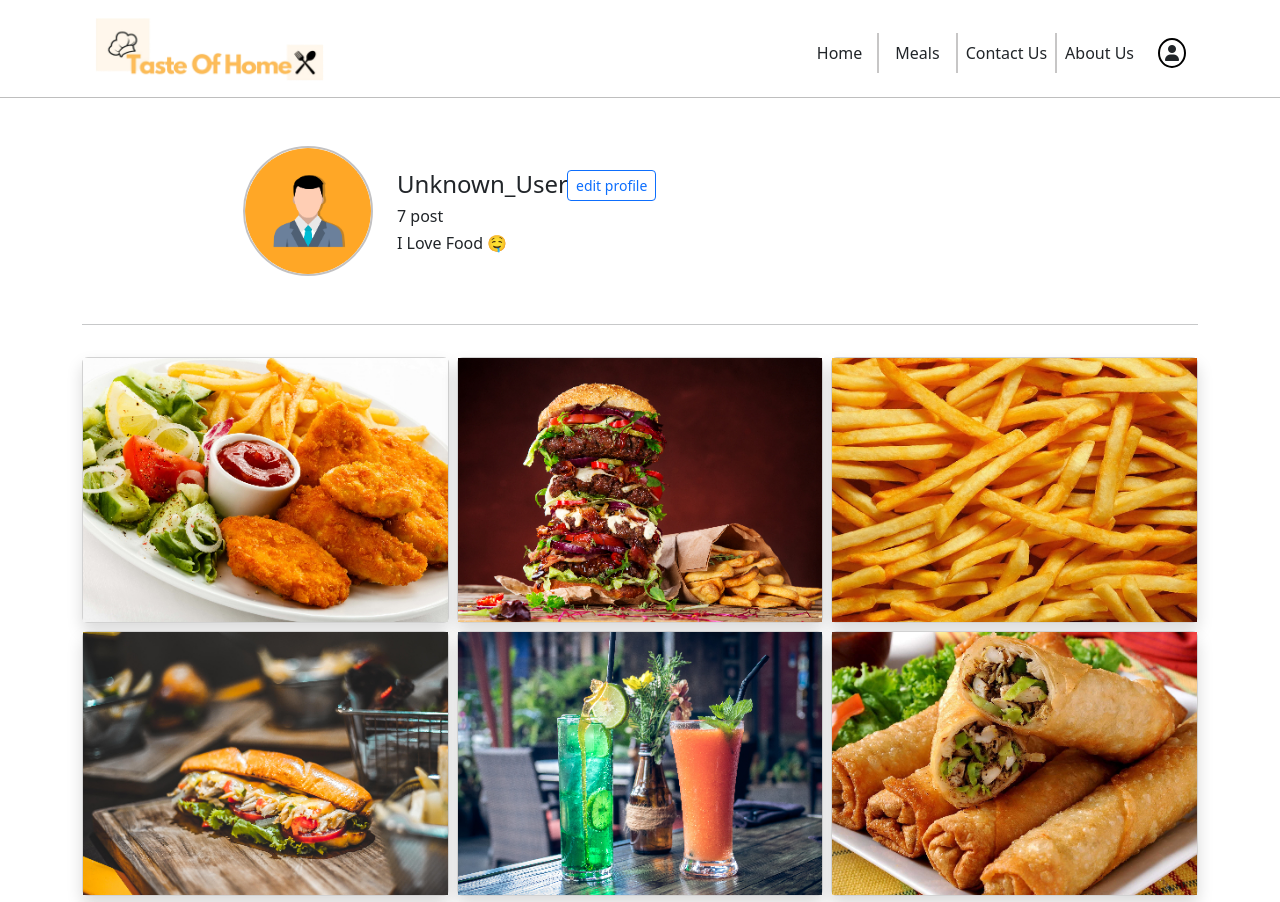
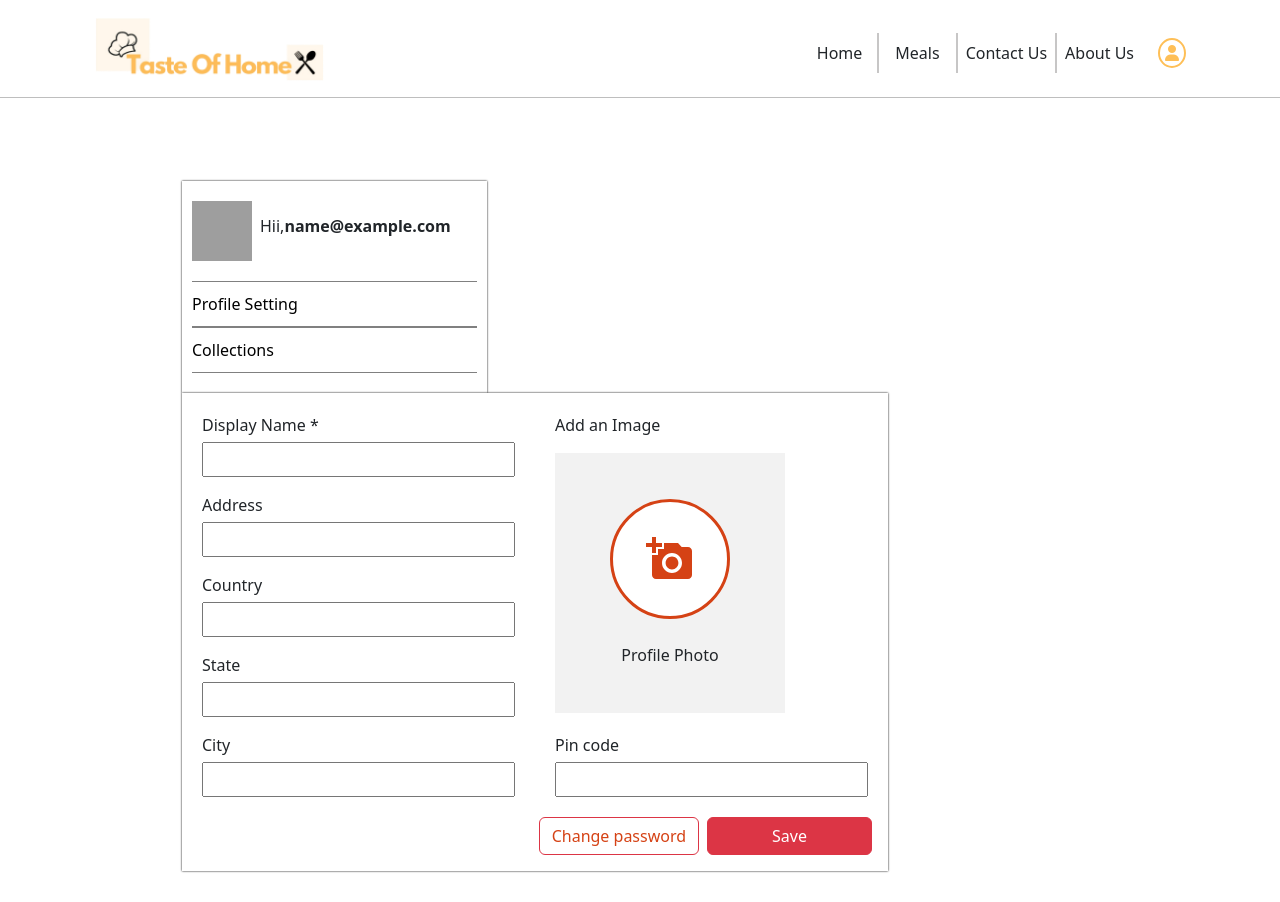
Before and after one commit to kevalpaghadal/Recipe-sharing, a Django app: page /account/userProfile/ in a window 1280 px wide. Shown: the top 902 px of the page. Run offline with Django 5.2, Linux system fonts and the light colour scheme; the visitor is signed in with stand-in values (Sample User, id 1); data comes from the database, SQL or seed files in the repository; grey boxes are pictures that could not be loaded.

Commit message:
some page design change

```diff
--- a/RSW/static/css/style.css
+++ b/RSW/static/css/style.css
@@ -1,4 +1,7 @@
 /* navbar page */
+.transparent{
+  background-color: transparent;
+}
 
 /* dropdowns */
 .dropbtn {
@@ -34,7 +37,7 @@
 /* user_icon */
 .user_icon{
     font-size: 16px;
-    border: 2px solid black;
+    border: 2px solid #febf57;
     border-radius: 50%;
     padding: 5px;
 }
@@ -235,3 +267,96 @@ font-size: 25px;
   background-position: right;
   background-size: cover;
 }
+
+/* ------------------------------------------------------ */
+/* profile setting */
+.container1{
+  margin: 83px auto;
+}
+
+.row1 {
+  margin: auto 100px;
+}
+
+.col-4 {
+  padding: 20px 10px;
+  max-height: 300px;
+  box-shadow: 0px 0px 2px black;
+  background-color: white;
+}
+
+.col-1{
+  width: 10px;
+}
+.col-7 {
+  width: 706px;
+  box-shadow: 0px 0px 2px black;
+  background-color: white;
+}
+
+.sidelink{
+  margin-top: 20px;
+}
+
+.link {
+  text-decoration: none;
+  list-style: none;
+  color: black;
+  padding: 10px 0px;
+  border-bottom: 1px solid gray;
+  border-top: 1px solid gray;
+}
+
+.link:hover {
+  color: rgb(255, 162, 0);
+  background-color: rgba(211, 211, 211, 0.136);
+}
+
+.link:focus {
+  color: #d54215;
+  padding-left: 3px;
+  border-left: 8px solid #d54215;
+
+}
+
+.col-6 {
+  padding: 20px 20px;
+}
+
+.addImage__button {
+  display: flex;
+  flex-direction: column;
+  align-items: center;
+  justify-content: center;
+  gap: 24px;
+  height: 260px;
+  width: 230px;
+  background-color: rgba(0, 0, 0, .05);
+  cursor: pointer;
+}
+
+.addImage__buttonIcon {
+  display: flex;
+  justify-content: center;
+  align-items: center;
+  border-radius: 60px;
+  background-color: #fff;
+  height: 120px;
+  width: 120px;
+  border: 3px #d54215 solid
+}
+
+.input_fields {
+  margin-top: 5px;
+  height: 35px;
+  width: 100%;
+  outline: none;
+}
+
+.linkhover{
+  color: #d54215;
+}
+
+.linkhover:hover{
+  color: white;
+}
--- a/RSW/static/js/custom.js
+++ b/RSW/static/js/custom.js
@@ -1,26 +1,30 @@
 $(document).ready(function(){
+    let inputCounter = 3; // Initialize a counter for input IDs
+
     $('#rowAdder').click(function (e) {
         e.preventDefault();
-        newRowAdd =
+        const newRowAdd =
         '<div class="inputfield" id="row">'+
-        '<input type="email" id="form3Example3" class="form-control rounded-0 border border-dark input_field" placeholder="Add Ingrediants" />'+
+        `<input type="text" id="ingre-${inputCounter}" name="ingre-${inputCounter}" class="form-control rounded-0 border border-dark input_field" placeholder="Add Ingredients" />`+
         '<a href=""  id="DeleteRow"><i class="fa-solid fa-xmark text-dark "></i></a> </div>';
 
         $('#newinput').append(newRowAdd);
+        inputCounter++; // Increment the counter for the next input field
+        $('#js_inputCounter').val(inputCounter);
     });
 
     $("body").on("click", "#DeleteRow", function (e) {
         e.preventDefault();
         $(this).parents("#row").remove();
     })
- });
+});
 
 $(document).ready(function (){
     $('#textareaAdder').click(function (e) {
         e.preventDefault();
         newRowAdd =
         '<div class="inputfield" id="row">'+
-        '<textarea type="email" id="form3Example3" class="form-control rounded-0 border border-dark input_field" placeholder="Add Step"></textarea>'+
+        '<textarea type="text" name="step" class="form-control rounded-0 border border-dark input_field" placeholder="Add Step"></textarea>'+
         '<a href=""  id="DeleteRow"><i class="fa-solid fa-xmark text-dark "></i></a> </div>';
 
         $('#newinputstep').append(newRowAdd);
--- a/RSW/urls.py
+++ b/RSW/urls.py
@@ -21,9 +21,10 @@ from django.conf import settings
 from django.conf.urls.static import static
 
 urlpatterns = [
-    path('admin/', admin.site.urls),
+    path('admin/', admin.site.urls , name='admin'),
     path('' , views.home, name='home'),
     path('account/', include('account.urls')),
 
     path('contact_us', views.contact_us, name='contact_us'),
+    path('about_us', views.about_us, name='about_us'),
 ] + static(settings.MEDIA_URL, document_root=settings.MEDIA_ROOT)
--- a/RSW/views.py
+++ b/RSW/views.py
@@ -6,3 +6,7 @@ def home(request):
 
 def contact_us(request):
     return render(request , 'contact_us.html')
+
+
+def about_us(request):
+    return render(request , 'about_us.html')
--- a/account/urls.py
+++ b/account/urls.py
@@ -7,6 +7,7 @@ urlpatterns = [
     path('logoutUser/' , views.logoutUser , name='logoutUser'),
     path('userProfile/' , views.userProfile, name='userProfile'),
     path('addRecipe/', views.addRecipe , name='addRecipe'),
+    path('yourRecipe/', views.yourRecipe , name='yourRecipe'),
 
     path('activate/<uidb64>/<token>/' , views.activate , name='activate'),
 
--- a/account/views.py
+++ b/account/views.py
@@ -88,11 +88,43 @@ def logoutUser(request):
 
 @login_required(login_url = 'loginUser')
 def userProfile(request):
-    return render(request , 'account/userProfile.html')
+    user = User.objects.get(pk = request.user.pk)
+    return render(request , 'account/userProfile.html',{'user' : user})
 
 @login_required(login_url = 'loginUser')
 def addRecipe(request):
+    ingrediants = []
+    steps = []
+    if request.method == 'POST':
+        titel = request.POST['titel']
+        description = request.POST['description']
+        # photo = request.POST['photo']
+        ingrediant_ct = request.POST['js_inputCounter']
+        for i in range(1 , int(ingrediant_ct)):
+            ingrediants.append(request.POST['ingre-'+str(i)])
+            # print(request.POST['ingre-'+str(i)])
+
+        print(ingrediants)
+
+
+        # ste_ct = request.POST['js_inputCounter']
+        # for i in range(1 , int(ste_ct)):
+        #     steps.append(request.POST['ste-'+str(i)])
+
+        # print(steps)
+
+        prep_time = request.POST['prep_time']
+        prep_time_unit = request.POST['prep_time_unit']
+
+        return redirect('addRecipe')
+
+
     return render(request , 'account/addRecipe.html')
+
+
+def yourRecipe(requset):
+    return render(requset , 'account/yourRecipe.html')
+
 
 
 def forgot_password(request):
--- /dev/null
+++ b/templates/about_us.html
@@ -0,0 +1 @@
+{% extends 'base.html'%}
--- a/templates/account/userProfile.html
+++ b/templates/account/userProfile.html
@@ -4,58 +4,71 @@
 
 {% block content %}
 
-<div class="container">
-    <div class="row mx-5 mb-md-5 d-flex">
-        <div class="col-3 d-flex justify-content-end">
-            <img src="{% static 'images/profile_avatar.png' %}" class="mt-5" alt="profile photo"
-                style="border-radius: 50%; border: 2px solid #89878883; object-fit: cover; height: 130px; width: 130px;">
-        </div>
-        <div class="col-2 mt-4">
-            <h4 class="username mt-5">Unknown_User</h4>
-            <h6 class="countpost">7 post</h6>
-            <h6 class="bio">I Love Food 🤤</h6>
-        </div>
-        <div class="col-sm-2 mt-md-4">
-            <a href="#"><button type="button" class="btn btn-outline-primary mt-5 btn-sm px-4 px-md-2">edit
-                    profile</button></a>
-        </div>
-    </div>
-    <hr>
-    <div class="row row-cols-3 g-0 g-md-2 mt-4">
-        <div class="col">
-            <div class="card shadow ">
-                <img src="{% static 'images/cardphoto1.jpg' %}" class="" alt="cardphoto1">
+<div class="container container1">
+    <div class="row row1">
+        <div class="col-4">
+            <div class="d-flex gap-2 flex-wrap">
+                <img src="..." alt="" height="60px" width="60px" class="proimg">
+                <h6 class=" d-flex align-items-center">Hii, <b>{{user.email}}</b></h6>
+            </div>
+            <div class="sidelink">
+                <a href="#" class="d-block link">Profile Setting</a>
+                <a href="#" class="d-block link">Collections</a>
             </div>
         </div>
-        <div class="col">
-            <div class=" card shadow">
-                <img src="{% static 'images/cardphoto2.jpg' %}" class="" alt="cardphoto2">
-            </div>
+        <div class="col-1">
+
         </div>
-        <div class="col">
-            <div class="card shadow">
-                <img src="{% static 'images/cardphoto3.jpg' %}" class="" alt="cardphoto3">
-            </div>
-        </div>
-        <div class="col">
-            <div class="card shadow ">
-                <img src="{% static 'images/cardphoto4.jpg' %}" class="" alt="cardphoto1">
-            </div>
-        </div>
-        <div class="col">
-            <div class=" card shadow">
-                <img src="{% static 'images/cardphoto5.jpg' %}" class="" alt="cardphoto2">
-            </div>
-        </div>
-        <div class="col">
-            <div class="card shadow">
-                <img src="{% static 'images/cardphoto6.jpg' %}" class="" alt="cardphoto3">
-            </div>
-        </div>
-        <div class="col">
-            <div class="card shadow">
-                <img src="{% static 'images/cardphoto7.jpg' %}" class="" alt="cardphoto3">
-            </div>
+        <div class="col-7">
+            <form action="#">
+
+                <div class="row">
+                    <div class="col-6">
+
+                        <label for="" class="d-block">Display Name *</label>
+                        <input type="text" name="" id="" class="input_fields">
+
+                        <label for="" class="d-block mt-3">Address</label>
+                        <input type="text" name="" id="" class="input_fields">
+
+                        <label for="" class="d-block mt-3">Country</label>
+                        <input type="text" name="" id="" class="input_fields">
+
+                        <label for="" class="d-block mt-3">State</label>
+                        <input type="text" name="" id="" class="input_fields">
+
+                        <label for="" class="d-block mt-3">City</label>
+                        <input type="text" name="" id="" class="input_fields">
+
+                    </div>
+                    <div class="col-6">
+                        <div class="addImage">
+                            <div class="addImage__label pb-3">Add an Image</div>
+                            <label class="addImage__button" for="fileUpload">
+                                <input type="file" id="fileUpload" name="" accept="image/*" value=""
+                                    style="display: none;">
+                                <div class="addImage__buttonIcon">
+                                    <svg class="icon" width="48" height="48" role="img" viewBox="0 0 48 48">
+                                        <path fill="#d54215"
+                                            d="M6 8V2h4v6h6v4h-6v6H6v-6H0V8h6zm6 12v-6h6V8h14l3.66 4H42c2.2 0 4 1.8 4 4v24c0 2.2-1.8 4-4 4H10c-2.2 0-4-1.8-4-4V20h6zm14 18c5.52 0 10-4.48 10-10s-4.48-10-10-10-10 4.48-10 10 4.48 10 10 10zm-6.4-10c0 3.54 2.86 6.4 6.4 6.4 3.54 0 6.4-2.86 6.4-6.4 0-3.54-2.86-6.4-6.4-6.4-3.54 0-6.4 2.86-6.4 6.4z">
+                                        </path>
+                                    </svg>
+                                </div>
+                                <div>Profile Photo</div>
+                            </label>
+                            <label for="" class="d-block" style="margin-top: 20px;">Pin code</label>
+                            <input type="text" name="" id="" class="input_fields">
+                        </div>
+                    </div>
+                    <div class="buttons d-flex justify-content-end gap-2 pb-3 ps-0 pe-3">
+
+                        <button class="btn btn-outline-danger linkhover"><a href="{% url 'reset_password' %}"
+                                class="nav-link">Change password</a></button>
+                        <button type="submit" class="btn btn-danger"
+                            style="padding-left: 4rem; padding-right: 4rem;">Save</button>
+                    </div>
+                </div>
+            </form>
         </div>
     </div>
 </div>
--- a/templates/includes/navbar.html
+++ b/templates/includes/navbar.html
@@ -1,5 +1,5 @@
 {% load static %}
-<div class="container-fluid nav-shadow bg-white" id="meals" style="border-bottom: 1px solid rgba(91, 91, 91, 0.395);">
+<div class="container-fluid transparent" id="meals" style="border-bottom: 1px solid rgba(91, 91, 91, 0.395);">
     <div class="container">
         <nav class="navbar navbar-expand-md d-flex">
             <div class="container mt-2">
@@ -41,7 +41,7 @@
                             </li>
 
                             <li class="nav-item left_side_border">
-                                <a class="nav-link text-dark" href="/about_us.html">About Us</a>
+                                <a class="nav-link text-dark" href="{% url 'about_us'%}">About Us</a>
                             </li>
 
 
@@ -65,9 +65,13 @@
 
                         {% if user.is_authenticated %}
                         <div class="dropdown">
-                            <div class="dropbtn"><i class="fa-solid fa-user user_icon ms-3"></i></div>
+                            <div class="dropbtn"><i class="fa-solid fa-user user_icon ms-3" style="color: #febf57;"></i></div>
+
+
+
                             <div class="dropdown-content">
                                 <a href="{% url 'userProfile' %}">My profile</a>
+                                <a href="{% url 'yourRecipe' %}">Your recipe</a>
                                 <a href="{% url 'addRecipe' %}">Add recipe</a>
                                 <a href="{% url 'logoutUser'%}" class="text-danger fw-bold">Logout</a>
                             </div>
```
Also changed, not shown: other parts of RSW/static/css/style.css (+34 -5 lines), account/models.py (+17 -0 lines), templates/account/addRecipe.html (+42 -18 lines), templates/account/yourRecipe.html (added, +133 -0 lines), templates/home.html (+13 -6 lines), RSW/static/images/footer-backimg.jpg (added), account/migrations/0003_addrecipe.py (added), account/migrations/0004_alter_addrecipe_ingrediants_alter_addrecipe_titel.py (added), account/migrations/0005_alter_addrecipe_description_alter_addrecipe_step_and_more.py (added), account/migrations/0006_delete_addrecipe.py (added), account/migrations/0007_addrecipe.py (added).
